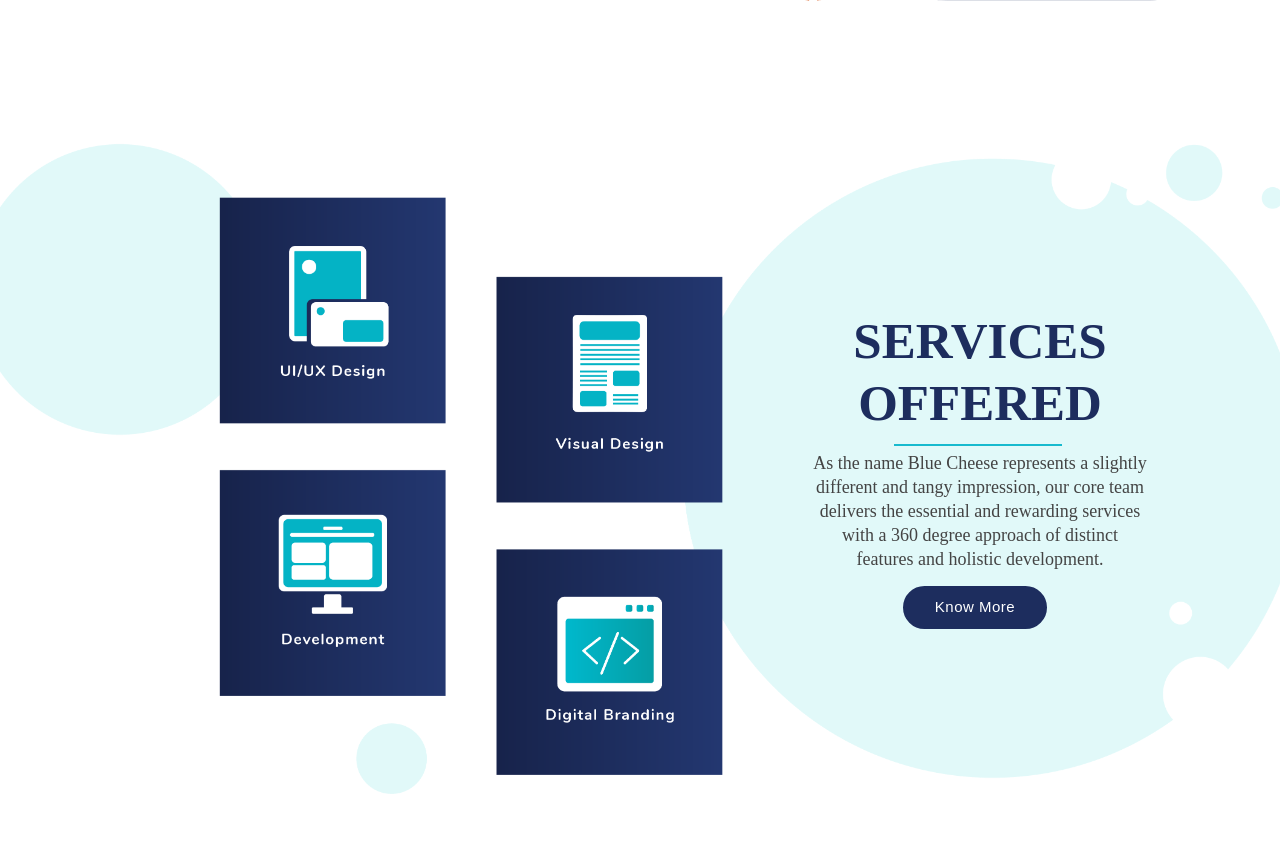
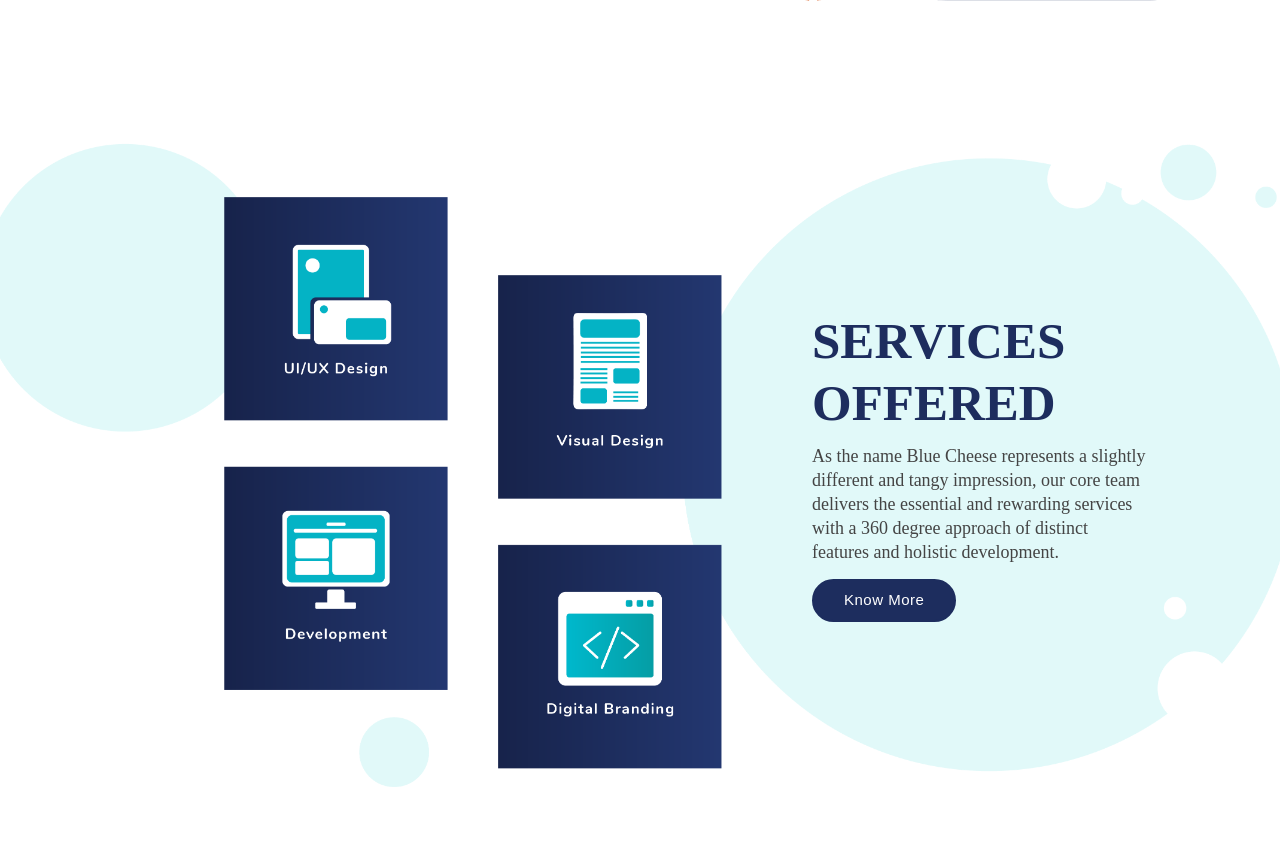
Before and after one commit to RoshaniSitlani05/blue-cheese, a PHP site: page / in a window 1280 px wide. Shown: the part 454-1300 px from the top of the page. Run offline with PHP 8.4, Linux system fonts and the light colour scheme; some web fonts are replaced.

Commit message:
remove hr

```diff
--- a/assets/css/style.css
+++ b/assets/css/style.css
@@ -711,6 +711,10 @@
   z-index: 2;
 }
 
+.featured-services .section-title{
+    text-align: -webkit-left;
+}
+
 @media (max-width: 991px) {
 
   .featured-services {
@@ -741,6 +745,10 @@
     .featured-services .service{
       padding: 40px 0 20px;
     }
+}
+
+.featured-services hr{
+  display: none;
 }
 
 @media (max-width: 768px) {
@@ -769,14 +777,13 @@
         margin-bottom: 10px;
         padding-bottom: 0;
     }
-}
 
 .featured-services .section-title{
     text-align: -webkit-center;
 
 }
-
 .featured-services hr {
+  display: block;
     width: 50%;
     height: 2px;
     background-color: #17BACE;
@@ -784,6 +791,8 @@
     margin: 10px 10px 5px 5px;
     /*margin-bottom: 10px;*/
 }
+}
+
 
 .featured-services .btn-know-more {
     background: #1D2D5E;
@@ -963,6 +972,10 @@
     line-height: 24px;
 }
 
+.work-portfolio hr{
+  display: none;
+}
+
 @media (max-width: 991px) {
     .work-portfolio {
         padding: 0px;
@@ -1003,9 +1016,7 @@
 
 @media (max-width: 575px) {
     .work-portfolio .section-title {
-
-    text-align: -webkit-center;
-
+        text-align: -webkit-center;
     }
   .work-portfolio .section-title h2{
         font-size: 26px;
@@ -1014,6 +1025,7 @@
   }
 
   .work-portfolio hr{
+    display: block;
     width: 50%;
     height: 2px;
     background-color: #17BACE;
```
